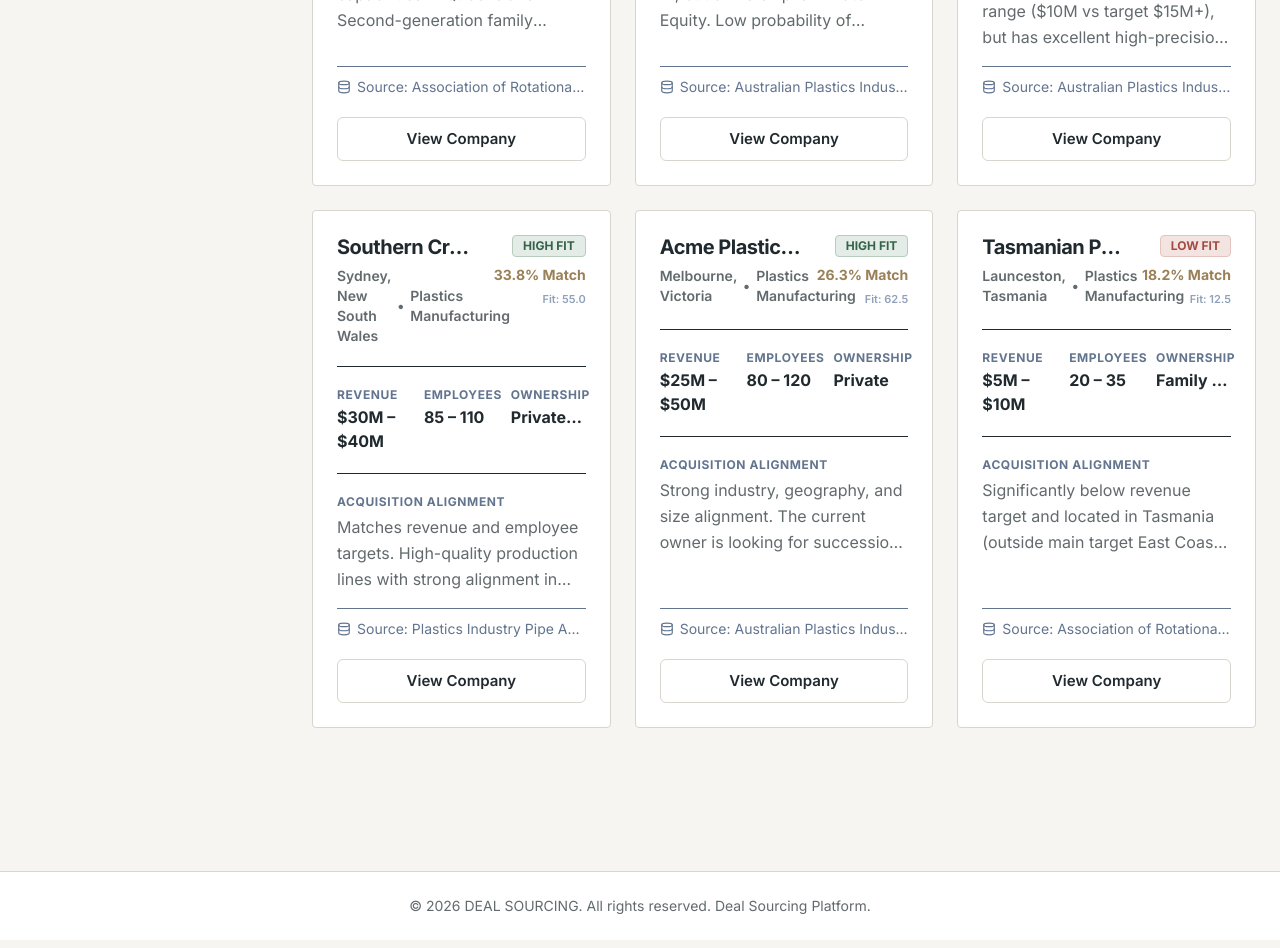
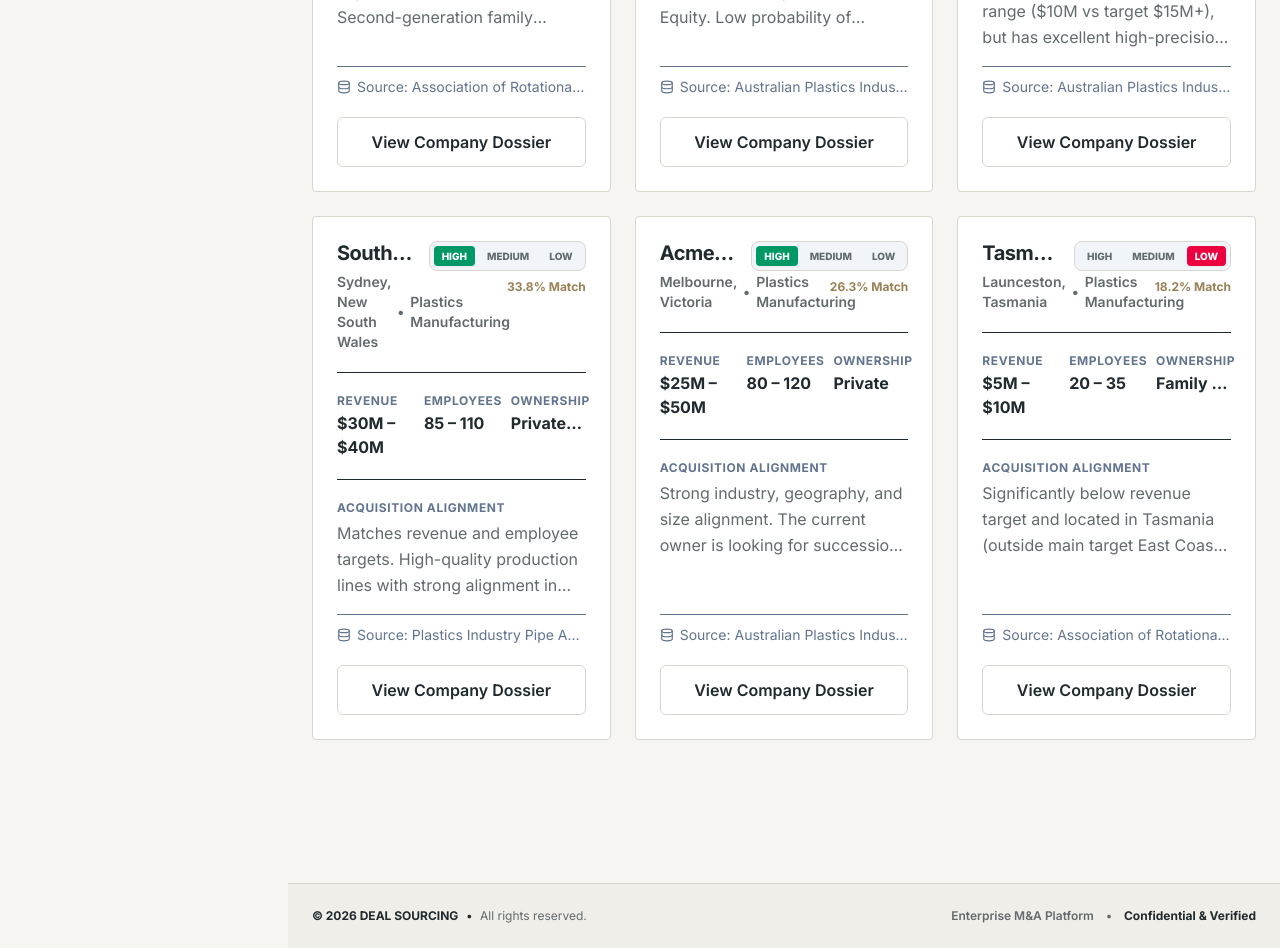
Before and after one commit to bhavyaa-1001/Deal-Sourcing, a React (Vite) app: page /discover in a window 1280 px wide. Shown: the part 940-1888 px from the top of the page. Built offline with nearby package versions, Linux system fonts and the light colour scheme.

Commit message:
updated lead status

```diff
--- a/src/components/companies/CompanyCard.tsx
+++ b/src/components/companies/CompanyCard.tsx
@@ -1,7 +1,6 @@
-import React from 'react';
+import React, { useState } from 'react';
 import type { Company } from '../../types';
 import Card from '../ui/Card';
-import Badge from '../ui/Badge';
 import { Database } from 'lucide-react';
 import Button from '../ui/Button';
 
@@ -11,22 +10,31 @@ interface CompanyCardProps {
 }
 
 export const CompanyCard: React.FC<CompanyCardProps> = ({ company, onView }) => {
-  const getFitBadge = (fit: Company['fitLevel']) => {
-    switch (fit) {
-      case 'HIGH FIT':
-        return <Badge variant="success">HIGH FIT</Badge>;
-      case 'MEDIUM FIT':
-        return <Badge variant="warning">MEDIUM FIT</Badge>;
-      case 'LOW FIT':
-        return <Badge variant="danger">LOW FIT</Badge>;
-      default:
-        return <Badge variant="neutral">{fit}</Badge>;
+  const [fitLevel, setFitLevel] = useState<'HIGH' | 'MEDIUM' | 'LOW'>(() => {
+    const saved = localStorage.getItem('dealsourcing_user_fit_levels');
+    if (saved) {
+      try {
+        const parsed = JSON.parse(saved);
+        if (parsed[company.id]) return parsed[company.id];
+      } catch { /* ignore */ }
     }
+    return company.fitLevel === 'HIGH FIT' ? 'HIGH' : company.fitLevel === 'MEDIUM FIT' ? 'MEDIUM' : 'LOW';
+  });
+
+  const handleSetFitLevel = (level: 'HIGH' | 'MEDIUM' | 'LOW') => {
+    setFitLevel(level);
+    let savedObj: Record<string, string> = {};
+    const saved = localStorage.getItem('dealsourcing_user_fit_levels');
+    if (saved) {
+      try { savedObj = JSON.parse(saved); } catch { /* ignore */ }
+    }
+    savedObj[company.id] = level;
+    localStorage.setItem('dealsourcing_user_fit_levels', JSON.stringify(savedObj));
   };
 
   return (
     <Card className="text-left flex flex-col gap-4 border border-default bg-card rounded shadow-none p-5">
-      {/* 1. Header: Name & Fit */}
+      {/* 1. Header: Name, Match & User-decided Fit Level */}
       <div className="flex justify-between items-start gap-4">
         <div className="min-w-0">
           <h3
@@ -41,13 +49,39 @@ export const CompanyCard: React.FC<CompanyCardProps> = ({ company, onView }) =>
             <span>{company.industry}</span>
           </div>
         </div>
+
+        {/* User Fit Level Toggle */}
         <div className="shrink-0 flex flex-col items-end gap-1.5">
-          {getFitBadge(company.fitLevel)}
-          <span className="text-sm font-bold text-[#9A8056] mt-0.5 block text-right">
+          <div className="flex items-center gap-1 bg-slate-100 dark:bg-slate-800/90 p-1 rounded-lg border border-default select-none">
+            {(['HIGH', 'MEDIUM', 'LOW'] as const).map(level => {
+              const isSelected = fitLevel === level;
+              const activeClass =
+                level === 'HIGH'
+                  ? 'bg-emerald-600 text-white shadow-xs'
+                  : level === 'MEDIUM'
+                  ? 'bg-amber-600 text-white shadow-xs'
+                  : 'bg-rose-600 text-white shadow-xs';
+
+              return (
+                <button
+                  key={level}
+                  type="button"
+                  onClick={() => handleSetFitLevel(level)}
+                  className={`px-2 py-0.5 rounded text-[10px] font-black uppercase transition-all cursor-pointer ${
+                    isSelected
+                      ? activeClass
+                      : 'text-secondary hover:text-primary hover:bg-slate-200/60 dark:hover:bg-slate-700/60'
+                  }`}
+                  title={`Mark as ${level} Fit`}
+                >
+                  {level}
+                </button>
+              );
+            })}
+          </div>
+
+          <span className="text-xs font-bold text-[#9A8056] mt-0.5 block text-right">
             {(company.confidenceScore ?? 0).toFixed(1)}% Match
-          </span>
-          <span className="text-[11px] font-semibold text-slate-400 dark:text-slate-500 block text-right">
-            Fit: {(company.fitScore ?? 0).toFixed(1)}
           </span>
         </div>
       </div>
@@ -98,14 +132,14 @@ export const CompanyCard: React.FC<CompanyCardProps> = ({ company, onView }) =>
       <div className="mt-1">
         <Button
           variant="outline"
-          size="sm"
+          className="w-full"
           onClick={onView}
-          className="w-full"
         >
-          View Company
+          View Company Dossier
         </Button>
       </div>
     </Card>
   );
 };
+
 export default CompanyCard;
--- a/src/components/companies/CompanyDetails.tsx
+++ b/src/components/companies/CompanyDetails.tsx
@@ -225,8 +225,6 @@ export const CompanyDetails: React.FC<CompanyDetailsProps> = ({
             ENRICHED
           </Badge>
         )}
-        <Button variant="outline" size="sm" className="hidden sm:inline-flex">Send Email</Button>
-        <Button variant="outline" size="sm" className="hidden sm:inline-flex">Convert</Button>
 
         {/* Navigation buttons */}
         <div className="flex items-center border border-default rounded-lg bg-card shadow-sm ml-1 select-none">
--- a/src/components/companies/CompanyTable.tsx
+++ b/src/components/companies/CompanyTable.tsx
@@ -1,6 +1,5 @@
-import React from 'react';
+import React, { useState } from 'react';
 import type { Company } from '../../types';
-import Badge from '../ui/Badge';
 import Button from '../ui/Button';
 import { MapPin, ExternalLink } from 'lucide-react';
 
@@ -10,17 +9,25 @@ interface CompanyTableProps {
 }
 
 export const CompanyTable: React.FC<CompanyTableProps> = ({ companies, onView }) => {
-  const getFitBadge = (fit: Company['fitLevel']) => {
-    switch (fit) {
-      case 'HIGH FIT':
-        return <Badge variant="success">HIGH</Badge>;
-      case 'MEDIUM FIT':
-        return <Badge variant="warning">MEDIUM</Badge>;
-      case 'LOW FIT':
-        return <Badge variant="danger">LOW</Badge>;
-      default:
-        return <Badge variant="neutral">{fit}</Badge>;
+  const [userFitLevels, setUserFitLevels] = useState<Record<string, 'HIGH' | 'MEDIUM' | 'LOW'>>(() => {
+    const saved = localStorage.getItem('dealsourcing_user_fit_levels');
+    if (saved) {
+      try { return JSON.parse(saved); } catch { /* ignore */ }
     }
+    return {
+      'comp-1': 'HIGH',
+      'comp-2': 'HIGH',
+      'comp-3': 'HIGH',
+      'comp-4': 'MEDIUM',
+      'comp-5': 'MEDIUM',
+      'comp-6': 'LOW',
+    };
+  });
+
+  const handleSetFitLevel = (companyId: string, level: 'HIGH' | 'MEDIUM' | 'LOW') => {
+    const next = { ...userFitLevels, [companyId]: level };
+    setUserFitLevels(next);
+    localStorage.setItem('dealsourcing_user_fit_levels', JSON.stringify(next));
   };
 
   return (
@@ -28,25 +35,27 @@ export const CompanyTable: React.FC<CompanyTableProps> = ({ companies, onView })
       <table className="w-full border-collapse text-left text-base">
         <thead>
           <tr className="bg-slate-50/70 dark:bg-slate-900/60 border-b border-default text-primary font-bold text-sm uppercase tracking-wider">
-            <th className="px-6 py-4.5">Company Name</th>
-            <th className="px-6 py-4.5">Location</th>
-            <th className="px-6 py-4.5">Industry</th>
-            <th className="px-6 py-4.5">Fit</th>
-            <th className="px-6 py-4.5">Fit Level</th>
-            <th className="px-6 py-4.5">Confidence</th>
-            <th className="px-6 py-4.5">Revenue</th>
-            <th className="px-6 py-4.5">Employees</th>
-            <th className="px-6 py-4.5 text-right">Actions</th>
+            <th className="px-5 py-4">Company Name</th>
+            <th className="px-5 py-4">Location</th>
+            <th className="px-5 py-4">Industry</th>
+            <th className="px-5 py-4">Fit Level (User Decision)</th>
+            <th className="px-5 py-4">Confidence</th>
+            <th className="px-5 py-4">Revenue</th>
+            <th className="px-5 py-4">Employees</th>
+            <th className="px-5 py-4 text-right">Actions</th>
           </tr>
         </thead>
         <tbody className="divide-y divide-default text-primary">
-          {companies.map(company => (
+          {companies.map(company => {
+            const currentFit = userFitLevels[company.id] || (company.fitLevel === 'HIGH FIT' ? 'HIGH' : company.fitLevel === 'MEDIUM FIT' ? 'MEDIUM' : 'LOW');
+
+            return (
               <tr
                 key={company.id}
                 className="hover:bg-slate-50/50 dark:hover:bg-slate-800/30 transition-colors duration-150"
               >
                 {/* Name & Website */}
-              <td className="px-6 py-5 font-bold">
+                <td className="px-5 py-4 font-bold">
                   <div className="flex flex-col">
                     <span
                       onClick={() => onView(company.id)}
@@ -67,61 +76,84 @@ export const CompanyTable: React.FC<CompanyTableProps> = ({ companies, onView })
                 </td>
 
                 {/* Location */}
-              <td className="px-6 py-5 text-secondary font-semibold">
+                <td className="px-5 py-4 text-secondary font-semibold text-sm">
                   <span className="flex items-center gap-1">
-                  <MapPin className="h-4 w-4 text-slate-400" />
-                  {company.location}
+                    <MapPin className="h-4 w-4 text-slate-400 shrink-0" />
+                    <span>{company.location}</span>
                   </span>
                 </td>
 
                 {/* Industry */}
-              <td className="px-6 py-5 text-secondary">
+                <td className="px-5 py-4 text-secondary text-sm font-semibold">
                   {company.industry}
                 </td>
 
-              {/* Fit (float) */}
-              <td className="px-6 py-5 font-bold text-slate-700 dark:text-slate-350">
-                {company.fitScore !== undefined ? company.fitScore.toFixed(1) : '0.0'}
-              </td>
+                {/* User Decided Fit Level Selector */}
+                <td className="px-5 py-4">
+                  <div className="flex items-center gap-1 bg-slate-100 dark:bg-slate-800/90 p-1 rounded-lg border border-default select-none w-fit">
+                    {(['HIGH', 'MEDIUM', 'LOW'] as const).map(level => {
+                      const isSelected = currentFit === level;
+                      const activeClass =
+                        level === 'HIGH'
+                          ? 'bg-emerald-600 text-white shadow-xs'
+                          : level === 'MEDIUM'
+                          ? 'bg-amber-600 text-white shadow-xs'
+                          : 'bg-rose-600 text-white shadow-xs';
 
-              {/* Fit Level */}
-              <td className="px-6 py-5">
-                {getFitBadge(company.fitLevel)}
+                      return (
+                        <button
+                          key={level}
+                          type="button"
+                          onClick={() => handleSetFitLevel(company.id, level)}
+                          className={`px-2 py-0.5 rounded text-[10px] font-black uppercase transition-all cursor-pointer ${
+                            isSelected
+                              ? activeClass
+                              : 'text-secondary hover:text-primary hover:bg-slate-200/60 dark:hover:bg-slate-700/60'
+                          }`}
+                          title={`Mark ${company.name} as ${level} Fit`}
+                        >
+                          {level}
+                        </button>
+                      );
+                    })}
+                  </div>
                 </td>
 
                 {/* Confidence */}
-              <td className="px-6 py-5">
+                <td className="px-5 py-4">
                   <span className="text-sm font-bold text-slate-700 dark:text-slate-350">
                     {(company.confidenceScore ?? 0).toFixed(1)}%
                   </span>
                 </td>
 
                 {/* Revenue */}
-              <td className="px-6 py-5 font-bold text-slate-800 dark:text-slate-200">
+                <td className="px-5 py-4 font-bold text-slate-800 dark:text-slate-200 text-sm">
                   {company.revenueRange}
                 </td>
 
                 {/* Employees */}
-              <td className="px-6 py-5 text-secondary font-semibold">
+                <td className="px-5 py-4 text-secondary font-semibold text-sm">
                   {company.employeeRange}
                 </td>
 
                 {/* Actions */}
-              <td className="px-6 py-5 text-right">
+                <td className="px-5 py-4 text-right">
                   <Button
                     variant="outline"
                     size="sm"
                     onClick={() => onView(company.id)}
-                  className="px-3 min-h-0 py-1.5 text-sm"
+                    className="px-3 min-h-0 py-1.5 text-xs font-bold"
                   >
                     View
                   </Button>
                 </td>
               </tr>
-          ))}
+            );
+          })}
         </tbody>
       </table>
     </div>
   );
 };
+
 export default CompanyTable;
--- a/src/components/layout/AppLayout.tsx
+++ b/src/components/layout/AppLayout.tsx
@@ -367,10 +367,9 @@ export const AppLayout: React.FC = () => {
     navigate(location.pathname, { replace: true });
   };
 
-  const isMandatePage = location.pathname === '/mandate' || location.pathname === '/';
 
   return (
-    <div className={`${isMandatePage ? 'h-screen max-h-screen overflow-hidden' : 'min-h-screen'} bg-app flex flex-col text-primary`}>
+    <div className="min-h-screen bg-app flex flex-col text-primary">
       {/* Top Header with Integrated Hamburger Sidebar Toggle */}
       <Header
         themeState={themeState}
@@ -379,7 +378,7 @@ export const AppLayout: React.FC = () => {
       />
 
       {/* Main layout splitting sidebar and content */}
-      <div className={`flex-1 ${isMandatePage ? 'min-h-0 overflow-hidden' : ''} flex flex-row items-stretch relative`}>
+      <div className="flex-1 flex flex-row items-stretch relative">
 
         {/* Desktop & Tablet Sidebar — fixed, does not scroll with content */}
         {!sidebarCollapsed && (
@@ -393,7 +392,7 @@ export const AppLayout: React.FC = () => {
         )}
 
         {/* Workspace content block — shifts right when sidebar is open */}
-        <div className={`flex-1 ${isMandatePage ? 'min-h-0 overflow-hidden' : ''} flex flex-col min-w-0 transition-all duration-200 ${!sidebarCollapsed ? 'md:ml-64 lg:ml-72' : ''}`}>
+        <div className={`flex-1 flex flex-col min-w-0 transition-all duration-200 ${!sidebarCollapsed ? 'md:ml-64 lg:ml-72' : ''}`}>
           {/* Horizontal Workflow Stepper */}
           <div className="shrink-0">
             <WorkflowStepper
@@ -401,17 +400,29 @@ export const AppLayout: React.FC = () => {
             />
           </div>
 
-          {/* Main Content Area — strict fit on Mandate, normal scrollable on all other pages */}
-          <main className={
-            isMandatePage
-              ? "flex-1 min-h-0 max-w-7xl w-full mx-auto px-3.5 md:px-5 py-2 flex flex-col overflow-hidden"
-              : "flex-1 max-w-7xl w-full mx-auto px-4 md:px-6 py-5 md:py-6 flex flex-col gap-5"
-          }>
+          {/* Main Content Area */}
+          <main className="flex-1 max-w-7xl w-full mx-auto px-4 md:px-6 py-4 md:py-6 flex flex-col gap-4">
             <Outlet context={{
               refreshApprovals: checkApprovals,
               refreshSavedOutreach: loadSavedOutreach
             }} />
           </main>
+
+          {/* Footer - Visible upon scrolling */}
+          <footer className="w-full py-6 border-t border-[#D8D5CE] dark:border-[#263544] bg-[#EDEBE5]/70 dark:bg-[#141F2C] text-center text-secondary text-sm mt-auto">
+            <div className="max-w-7xl mx-auto px-6 flex flex-col sm:flex-row items-center justify-between gap-2 text-xs text-[#626A6D] dark:text-[#9AA9B8]">
+              <div className="flex items-center gap-2 font-bold text-[#202A2E] dark:text-[#F1F5F9]">
+                <span>&copy; {new Date().getFullYear()} DEAL SOURCING</span>
+                <span>&bull;</span>
+                <span className="text-secondary font-normal">All rights reserved.</span>
+              </div>
+              <div className="flex items-center gap-3 font-semibold">
+                <span>Enterprise M&A Platform</span>
+                <span>&bull;</span>
+                <span className="text-brand-primary font-bold">Confidential & Verified</span>
+              </div>
+            </div>
+          </footer>
         </div>
       </div>
 
@@ -512,12 +523,7 @@ export const AppLayout: React.FC = () => {
         </Modal>
       )}
 
-      {/* Footer */}
-      <footer className="w-full py-6 border-t border-default bg-card text-center text-secondary text-sm">
-        <div className="max-w-7xl mx-auto px-6">
-          &copy; {new Date().getFullYear()} DEAL SOURCING. All rights reserved. Deal Sourcing Platform.
-        </div>
-      </footer>
+
 
       {/* 4-Step Sourcing Workflow Help Modal */}
       <Modal
--- a/src/components/layout/Header.tsx
+++ b/src/components/layout/Header.tsx
@@ -38,9 +38,6 @@ export const Header: React.FC<HeaderProps> = ({ themeState, sidebarCollapsed, on
             <h1 className="text-base md:text-lg font-black text-[#202A2E] dark:text-[#F3F5F7] tracking-tight leading-none m-0">
               DEAL SOURCING
             </h1>
-            <span className="hidden sm:inline-block text-[11px] font-bold text-[#626A6D] dark:text-[#94A3B8] tracking-wider uppercase">
-              Platform
-            </span>
           </div>
         </div>
 
--- a/src/pages/ReviewResults.tsx
+++ b/src/pages/ReviewResults.tsx
@@ -113,6 +113,22 @@ export const ReviewResults: React.FC = () => {
   });
 
   const [leadStatusFilter, setLeadStatusFilter] = useState<'all' | LeadStatus>('all');
+
+  // User Fit Levels State (User decided priority in Discover Companies)
+  const [userFitLevels] = useState<Record<string, 'HIGH' | 'MEDIUM' | 'LOW'>>(() => {
+    const saved = localStorage.getItem('dealsourcing_user_fit_levels');
+    if (saved) {
+      try { return JSON.parse(saved); } catch { /* ignore */ }
+    }
+    return {
+      'comp-1': 'HIGH',
+      'comp-2': 'HIGH',
+      'comp-3': 'HIGH',
+      'comp-4': 'MEDIUM',
+      'comp-5': 'MEDIUM',
+      'comp-6': 'LOW',
+    };
+  });
 
   const handleUpdateLeadStatus = (companyId: string, status: LeadStatus) => {
     const next = { ...leadStatuses, [companyId]: status };
@@ -548,25 +564,32 @@ export const ReviewResults: React.FC = () => {
           </span>
 
           {[
-            { id: 'all', label: 'All Candidates', count: rawDisplayCompanies.length, colorClass: 'bg-[#F1EFEA] text-[#202A2E] dark:bg-[#1D2B3A] dark:text-[#F1F5F9]' },
-            { id: 'active', label: '🟢 Active', count: rawDisplayCompanies.filter(c => (leadStatuses[c.id] || 'active') === 'active').length, colorClass: 'bg-[#E3ECE6] text-[#35624A] dark:bg-[#173529] dark:text-[#8FBEA1]' },
-            { id: 'contact_future', label: '🟡 Contact in Future', count: rawDisplayCompanies.filter(c => (leadStatuses[c.id] || 'active') === 'contact_future').length, colorClass: 'bg-[#F5EDDA] text-[#9A7535] dark:bg-[#3A3520] dark:text-[#D5C76E]' },
-            { id: 'junk_lead', label: '🔴 Junk / Pass', count: rawDisplayCompanies.filter(c => (leadStatuses[c.id] || 'active') === 'junk_lead').length, colorClass: 'bg-[#FEE2E2] text-[#DC2626] dark:bg-[#451A1A] dark:text-[#F87171]' },
-            { id: 'follow_up', label: '🔵 Follow-up', count: rawDisplayCompanies.filter(c => (leadStatuses[c.id] || 'active') === 'follow_up').length, colorClass: 'bg-[#EBF8FF] text-[#2B6CB0] dark:bg-[#1A365D] dark:text-[#63B3ED]' },
+            { id: 'all', label: 'All Candidates', count: rawDisplayCompanies.length },
+            { id: 'active', label: 'Active', count: rawDisplayCompanies.filter(c => (leadStatuses[c.id] || 'active') === 'active').length, dotColor: 'bg-emerald-500' },
+            { id: 'contact_future', label: 'Contact in Future', count: rawDisplayCompanies.filter(c => (leadStatuses[c.id] || 'active') === 'contact_future').length, dotColor: 'bg-amber-500' },
+            { id: 'junk_lead', label: 'Junk / Pass', count: rawDisplayCompanies.filter(c => (leadStatuses[c.id] || 'active') === 'junk_lead').length, dotColor: 'bg-rose-500' },
+            { id: 'follow_up', label: 'Follow-up', count: rawDisplayCompanies.filter(c => (leadStatuses[c.id] || 'active') === 'follow_up').length, dotColor: 'bg-blue-500' },
           ].map(tab => {
             const isActive = leadStatusFilter === tab.id;
             return (
               <button
                 key={tab.id}
                 onClick={() => setLeadStatusFilter(tab.id as any)}
-                className={`px-3 py-1.5 rounded-lg text-xs font-bold transition-all cursor-pointer flex items-center gap-1.5 shrink-0 border ${
+                className={`px-3.5 py-1.5 rounded-lg text-xs font-bold transition-all cursor-pointer flex items-center gap-2 shrink-0 border ${
                   isActive
                     ? 'border-[#202A2E] dark:border-[#C5B76A] bg-[#202A2E] text-white dark:bg-[#C5B76A] dark:text-[#182536] shadow-xs'
-                    : `border-[#D8D5CE] dark:border-[#344658] ${tab.colorClass} hover:opacity-90`
+                    : 'border-[#D8D5CE] dark:border-[#344658] bg-white dark:bg-[#182536] text-[#202A2E] dark:text-[#F1F5F9] hover:bg-[#F1EFEA] dark:hover:bg-slate-800'
                 }`}
               >
+                {tab.dotColor && (
+                  <span className={`w-2 h-2 rounded-full ${tab.dotColor} shrink-0`} />
+                )}
                 <span>{tab.label}</span>
-                <span className={`text-[10px] px-1.5 py-0.2 rounded-full font-black ${isActive ? 'bg-white/20 text-white dark:bg-black/20' : 'bg-black/5 dark:bg-white/10'}`}>
+                <span className={`text-[10.5px] px-1.5 py-0.2 rounded-full font-black ${
+                  isActive
+                    ? 'bg-white/20 text-white dark:bg-black/20'
+                    : 'bg-[#EDEBE5] dark:bg-slate-800 text-[#626A6D] dark:text-[#9AA9B8]'
+                }`}>
                   {tab.count}
                 </span>
               </button>
@@ -589,7 +612,6 @@ export const ReviewResults: React.FC = () => {
                 <th className="px-3 py-3">Company</th>
                 <th className="px-3 py-3">Location</th>
                 <th className="px-3 py-3">Lead Status</th>
-                <th className="px-3 py-3">Fit</th>
                 <th className="px-3 py-3">Fit Level</th>
                 <th className="px-3 py-3">Confidence</th>
                 <th className="px-3 py-3">Revenue</th>
@@ -605,6 +627,7 @@ export const ReviewResults: React.FC = () => {
                 const isExpanded = expandedCompanyIds.includes(company.id);
                 const leadStatus = leadStatuses[company.id] || 'active';
                 const statusConfig = LEAD_STATUS_CONFIG[leadStatus] || LEAD_STATUS_CONFIG.active;
+                const currentFit = userFitLevels[company.id] || (company.fitLevel === 'HIGH FIT' ? 'HIGH' : company.fitLevel === 'MEDIUM FIT' ? 'MEDIUM' : 'LOW');
 
                 return (
                   <React.Fragment key={company.id}>
@@ -661,14 +684,23 @@ export const ReviewResults: React.FC = () => {
                         </select>
                       </td>
 
-                      <td className="px-3 py-3.5 font-bold text-slate-700 dark:text-slate-350">
-                        {company.fitScore !== undefined ? company.fitScore.toFixed(1) : '0.0'}
-                      </td>
-
+                      {/* Deployed User-Decided Fit Level Badge */}
                       <td className="px-3 py-3.5">
-                        {company.fitLevel === 'HIGH FIT' && <Badge variant="success" className="text-[10px] px-1 py-0.5">HIGH</Badge>}
-                        {company.fitLevel === 'MEDIUM FIT' && <Badge variant="warning" className="text-[10px] px-1 py-0.5">MEDIUM</Badge>}
-                        {company.fitLevel === 'LOW FIT' && <Badge variant="danger" className="text-[10px] px-1 py-0.5">LOW</Badge>}
+                        {currentFit === 'HIGH' && (
+                          <Badge variant="success" className="text-[10px] px-2 py-0.5 font-bold uppercase">
+                            HIGH FIT
+                          </Badge>
+                        )}
+                        {currentFit === 'MEDIUM' && (
+                          <Badge variant="warning" className="text-[10px] px-2 py-0.5 font-bold uppercase">
+                            MEDIUM FIT
+                          </Badge>
+                        )}
+                        {currentFit === 'LOW' && (
+                          <Badge variant="danger" className="text-[10px] px-2 py-0.5 font-bold uppercase">
+                            LOW FIT
+                          </Badge>
+                        )}
                       </td>
 
                       <td className="px-3 py-3.5">
```
Also changed, not shown: src/components/outreach/SendEmailModal.tsx (+21 -0 lines), src/pages/DefineMandate.tsx (+54 -57 lines), src/pages/DiscoverFounders.tsx (+32 -25 lines), src/pages/Outreach.tsx (+12 -39 lines). Lines whose indentation alone changed are shown as unchanged.
